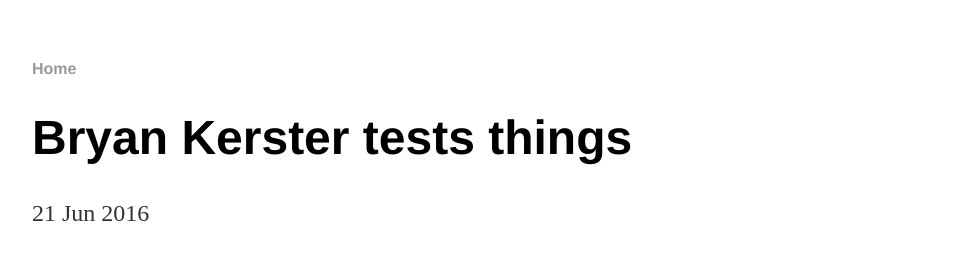
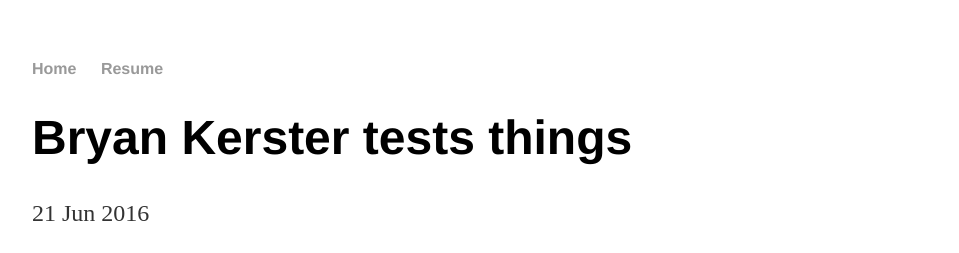
Before and after one commit to bkerster/bkerster.github.io, a Jekyll site: the page built from _posts/2016-06-21-managing-heavy-tails.md, in a window 1280 px wide. Shown: the top 253 px of the page, without its empty margins (160-1119 px from the left). Built offline with Jekyll 4.4.1, drawn with Linux system fonts in a browser that asks for light colours.

Commit message:
Update default.html

```diff
--- a/_layouts/default.html
+++ b/_layouts/default.html
@@ -9,9 +9,10 @@
 			<nav>
 	    		<ul>
 	        		<li><a href="/">Home</a></li>
+	        		<li><a href="trimmed_resume.pdf">Resume</a></li>
 	        		<!-- other header elements
 		        	<li><a href="/about">About</a></li>
-	        		<li><a href="/cv">CV</a></li>
+
 	        		<li><a href="/blog">Blog</a></li>
 	        		-->
 	    		</ul>
```
